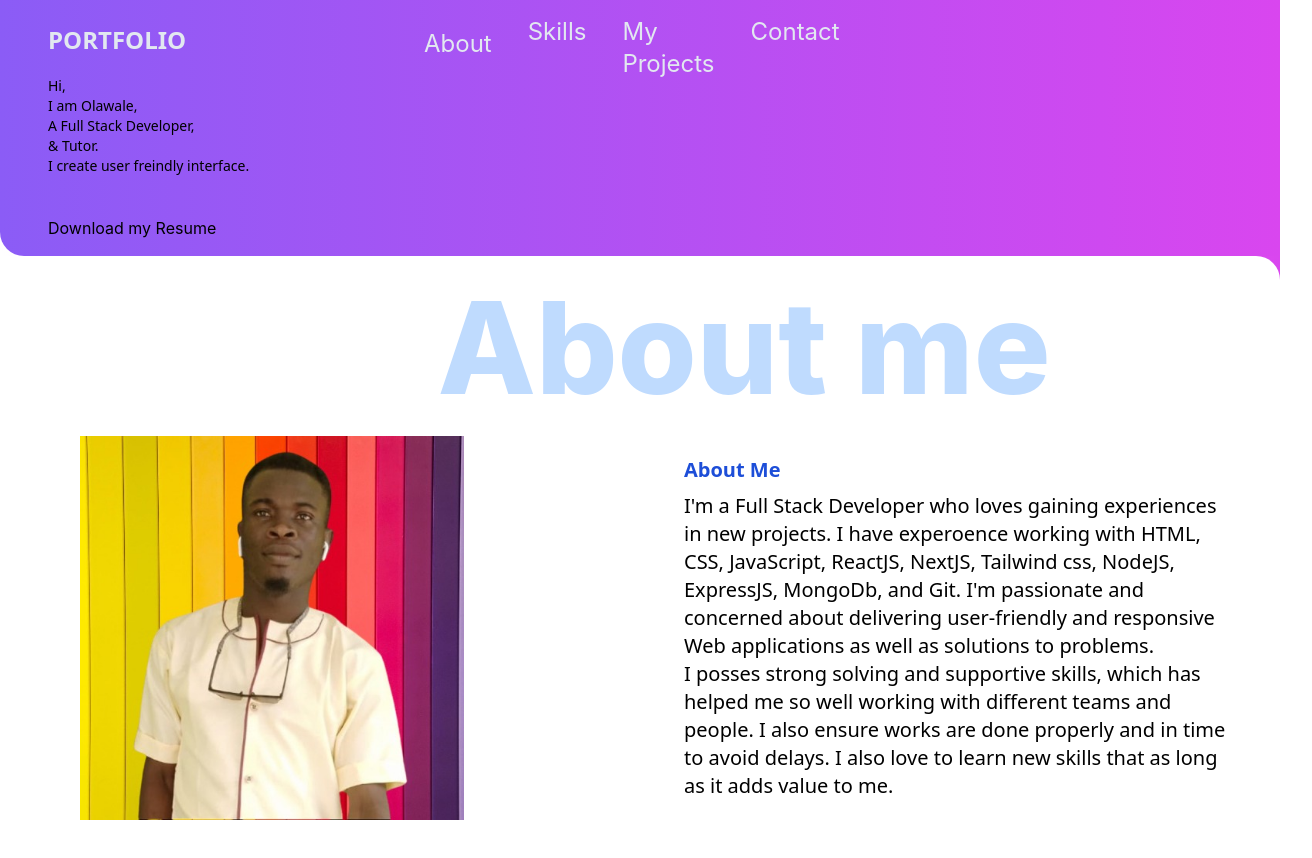
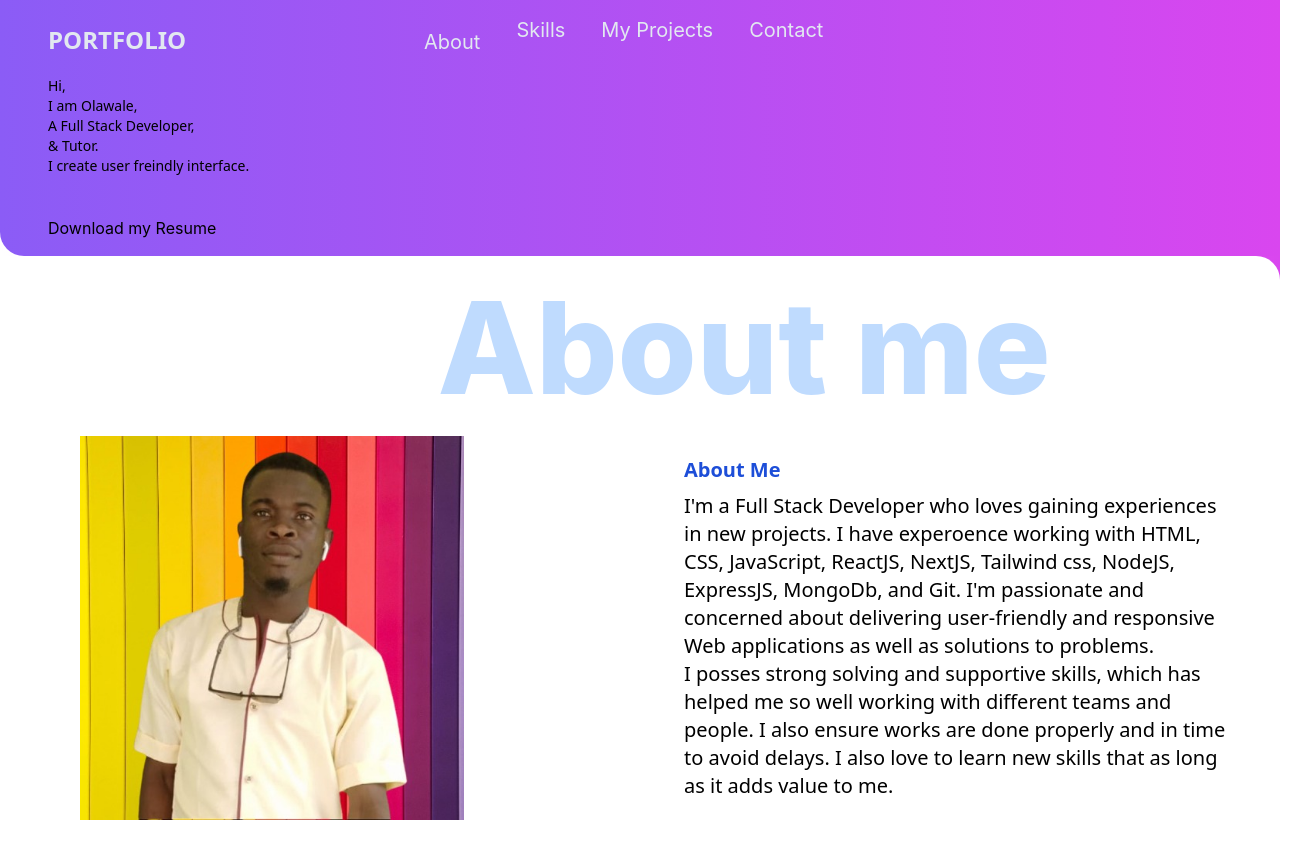
Before and after one commit to Olawale-Fakorede/Portfolio_New, a React (Create React App) app: page / in a window 1280 px wide. Shown: the top 858 px of the page, 1312 px wide, since content can reach past the window. Built offline with nearby package versions, Linux system fonts and the light colour scheme.

Commit message:
functionopenlist change

```diff
--- a/src/components/Header.js
+++ b/src/components/Header.js
@@ -5,14 +5,21 @@ import { FaAlignJustify } from "react-icons/fa6";
 
 const Header = () => {
 
+    // function openList() {
+    //   document.querySelector('li').style.display = 'block';
+    //   // document.getElementById('close').style.display = 'block';
+    //   // document.getElementById('open').style.display = 'hidden';
+    // };
+
     function openList() {
-      document.querySelector('ul').style.display = 'block';
-      // document.getElementById('close').style.display = 'block';
-      // document.getElementById('open').style.display = 'hidden';
-    };
+      const listItems = document.querySelectorAll('li');
+      listItems.forEach(item => {
+        item.style.display = (item.style.display === 'none') ? 'block' : 'none';
+      });
+    }
 
     function closeList() {
-      document.querySelector('ul').style.display = 'hidden';
+      document.querySelector('li').style.display = 'hidden';
       // document.getElementById('close').style.display = 'hidden';
       // document.getElementById('open').style.display = 'block';
     };
@@ -27,13 +34,13 @@ const Header = () => {
             <span id='open' className='block text-white ml-72 hover:text-black md:hidden lg:hidden' onClick={openList} onDoubleClick={closeList}><FaAlignJustify /></span>
             {/* <span id='close' className='hidden text-white -ml-4 mt-4 hover:text-black md:hidden lg:hidden' onClick={closeList}><FaWindowClose /></span> */}
 
-            <ul className='hidden ease-in-out h-44 w-24 bg-black md:bg-transparent lg:bg-transparent absolute left-72 md:left-10 lg:left-8 md:flex lg:flex md:text-lg lg:text-xl md:pl-2 md:-mt-2'>
-              <p className='pl-5 mt-3 mb-6 md:pl-40 lg:pl-96 text-slate-200 text-xs md:text-lg lg:text-2xl hover:text-amber-300 hover:font-semibold'>About</p>
-              <p className='pl-5 mb-6 md:pl-6 lg:pl-9 text-slate-200 text-xs md:text-sm lg:text-2xl hover:text-amber-300 hover:font-semibold'>Skills</p>
-              <p className='pl-5 mb-6 md:pl-6 lg:pl-9 text-slate-200 text-xs md:text-sm lg:text-2xl hover:text-amber-300 hover:font-semibold'>My Projects</p>
-              <p className='pl-5 mb-6 md:pl-6 lg:pl-9 text-slate-200 text-xs md:text-sm lg:text-2xl hover:text-amber-300 hover:font-semibold'>Contact</p>
+            <li className='hidden ease-in-out h-44 w-24 bg-black md:bg-transparent lg:bg-transparent absolute left-72 md:left-10 lg:left-8 md:flex lg:flex md:text-lg lg:text-xl md:pl-2 md:-mt-2 lg:w-screen'>
+              <p className='pl-5 mt-3 mb-6 md:pl-40 lg:pl-96 text-slate-200 text-xs md:text-lg lg:text-xl hover:text-amber-300 hover:font-semibold'>About</p>
+              <p className='pl-5 mb-6 md:pl-6 lg:pl-9 text-slate-200 text-xs md:text-sm lg:text-xl hover:text-amber-300 hover:font-semibold'>Skills</p>
+              <p className='pl-5 mb-6 md:pl-6 lg:pl-9 text-slate-200 text-xs md:text-sm lg:text-xl hover:text-amber-300 hover:font-semibold'>My Projects</p>
+              <p className='pl-5 mb-6 md:pl-6 lg:pl-9 text-slate-200 text-xs md:text-sm lg:text-xl hover:text-amber-300 hover:font-semibold'>Contact</p>
 
-            </ul>
+            </li>
 
         </div>
 
```
